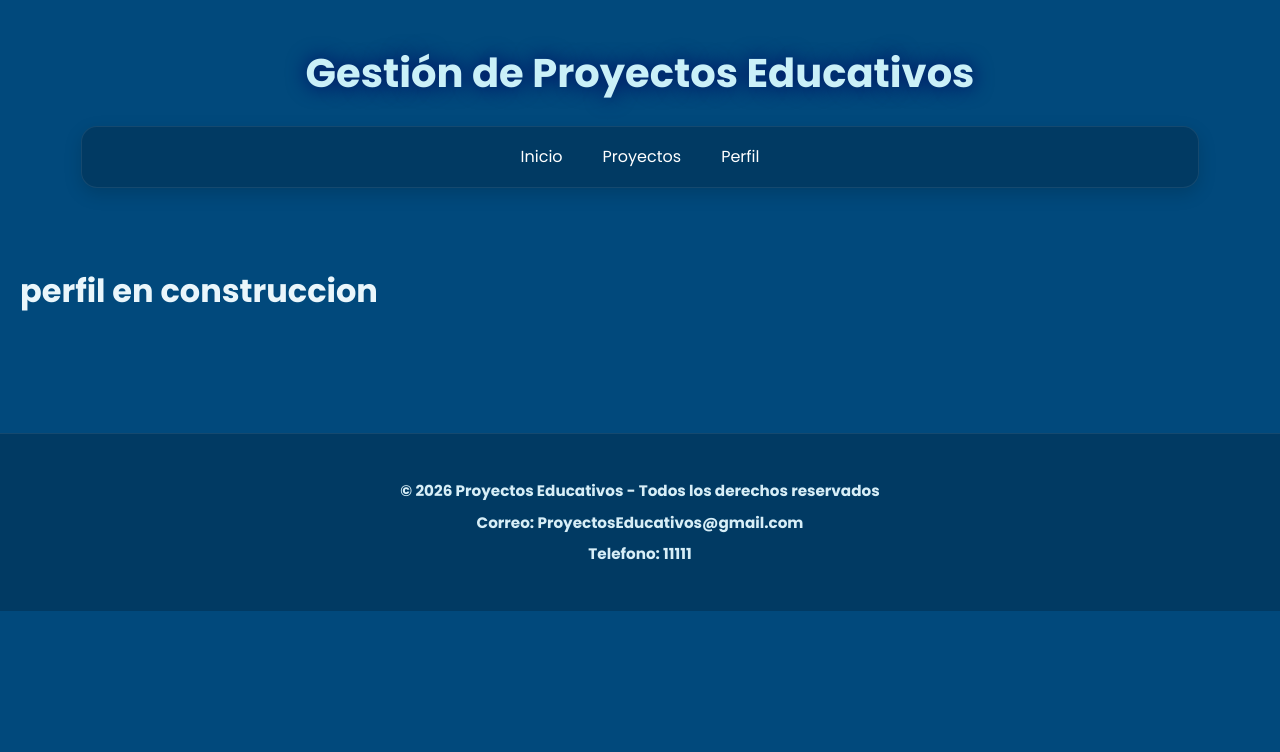
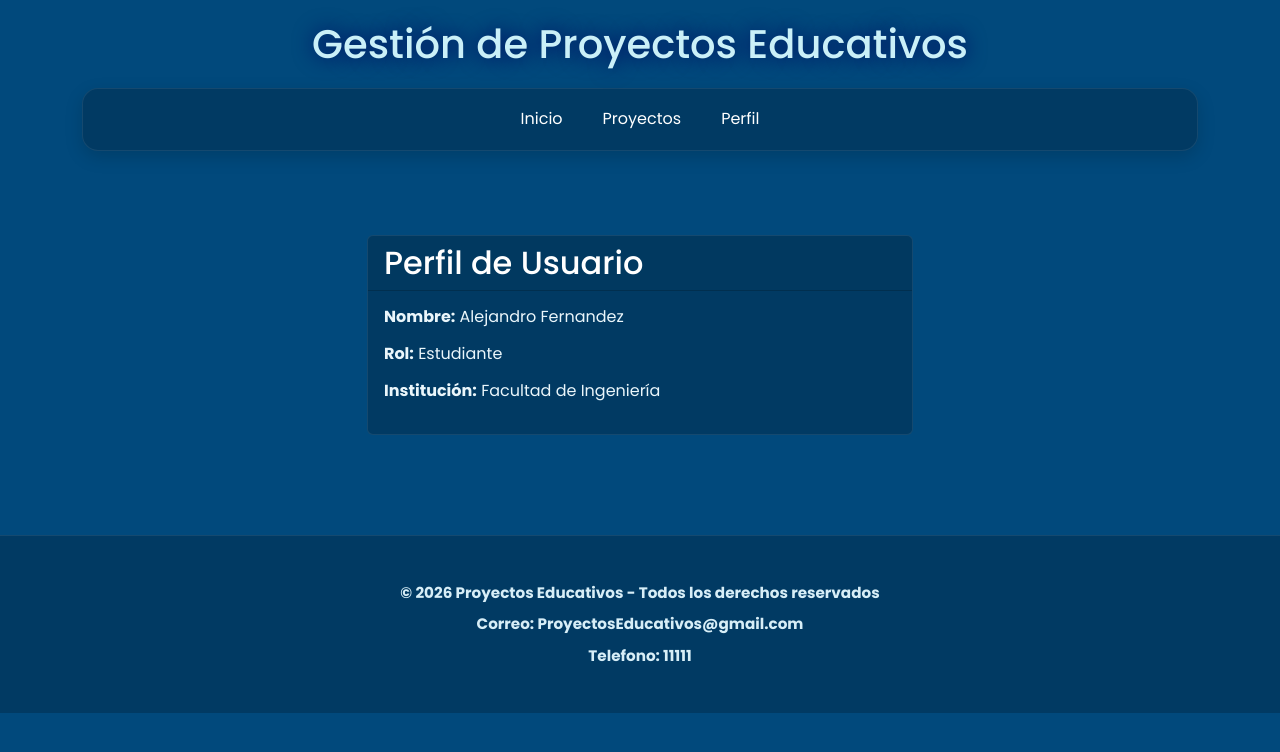
Before and after one commit to Alee91218/pv_tp3_grupo1, a React (Vite) app in the folder pvtp03GrupoN01/: page /perfil in a window 1280 px wide. Shown: the top 752 px of the page. Built offline with nearby package versions, Linux system fonts and the light colour scheme.

Commit message:
implementacion vista PerfilUsuario con React Bootstrap - Jonatan Chaile

```diff
--- a/pvtp03GrupoN01/package.json
+++ b/pvtp03GrupoN01/package.json
@@ -10,8 +10,11 @@
     "preview": "vite preview"
   },
   "dependencies": {
+    "bootstrap": "^5.3.8",
     "react": "^19.2.5",
-    "react-dom": "^19.2.5"
+    "react-bootstrap": "^2.10.10",
+    "react-dom": "^19.2.5",
+    "react-router-dom": "^7.16.0"
   },
   "devDependencies": {
     "@eslint/js": "^10.0.1",
--- a/pvtp03GrupoN01/src/App.jsx
+++ b/pvtp03GrupoN01/src/App.jsx
@@ -2,6 +2,7 @@ import Header from './components/Header'
 import Footer from './components/Footer'
 import Proyectos from './components/Proyecto'
 import { Routes, Route } from "react-router-dom";
+import PerfilUsuario from './views/PerfilUsuario';
 
 function App() {
   return (
@@ -16,7 +17,7 @@ function App() {
 
          <Route
           path="/perfil"
-          element={<h1> perfil en construccion </h1> }
+          element={ <PerfilUsuario/> }
         />
 
          <Route
--- a/pvtp03GrupoN01/src/main.jsx
+++ b/pvtp03GrupoN01/src/main.jsx
@@ -1,6 +1,7 @@
 import { StrictMode } from 'react'
 import { createRoot } from 'react-dom/client'
 import { BrowserRouter } from 'react-router-dom'
+import 'bootstrap/dist/css/bootstrap.min.css';
 
 import './css/styles.css'
 import App from './App.jsx'
--- /dev/null
+++ b/pvtp03GrupoN01/src/views/PerfilUsuario.jsx
@@ -0,0 +1,43 @@
+import Container from 'react-bootstrap/Container';
+import Row from 'react-bootstrap/Row';
+import Col from 'react-bootstrap/Col';
+import Card from 'react-bootstrap/Card';
+
+const PerfilUsuario = () => {
+  return (
+    <Container className="mt-4">
+      <Row className="justify-content-center">
+        <Col md={6}>
+          <Card
+            style={{
+                backgroundColor: "#013a63",
+                color: "#eaf6fb",
+                border: "1px solid rgba(255,255,255,0.08)"
+            }}
+          >
+            <Card.Header>
+              <h2 className="text-white m-0">
+                Perfil de Usuario</h2>
+            </Card.Header>
+
+            <Card.Body>
+              <p>
+                <strong>Nombre:</strong> Alejandro Fernandez
+              </p>
+
+              <p>
+                <strong>Rol:</strong> Estudiante
+              </p>
+
+              <p>
+                <strong>Institución:</strong> Facultad de Ingeniería
+              </p>
+            </Card.Body>
+          </Card>
+        </Col>
+      </Row>
+    </Container>
+  );
+};
+
+export default PerfilUsuario;
```
Also changed, not shown: 1 other file (tests, documents, lock files or other folders).
